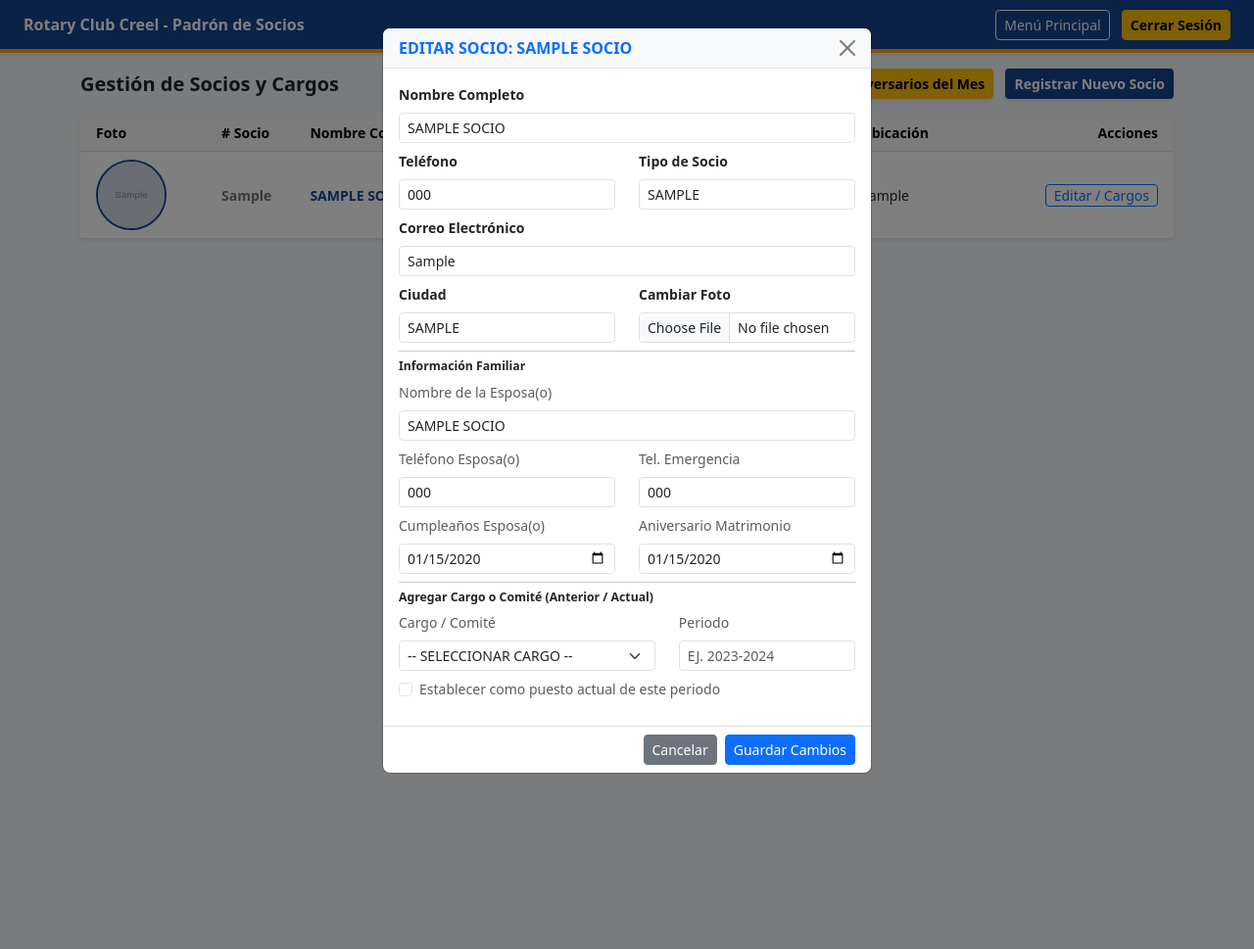
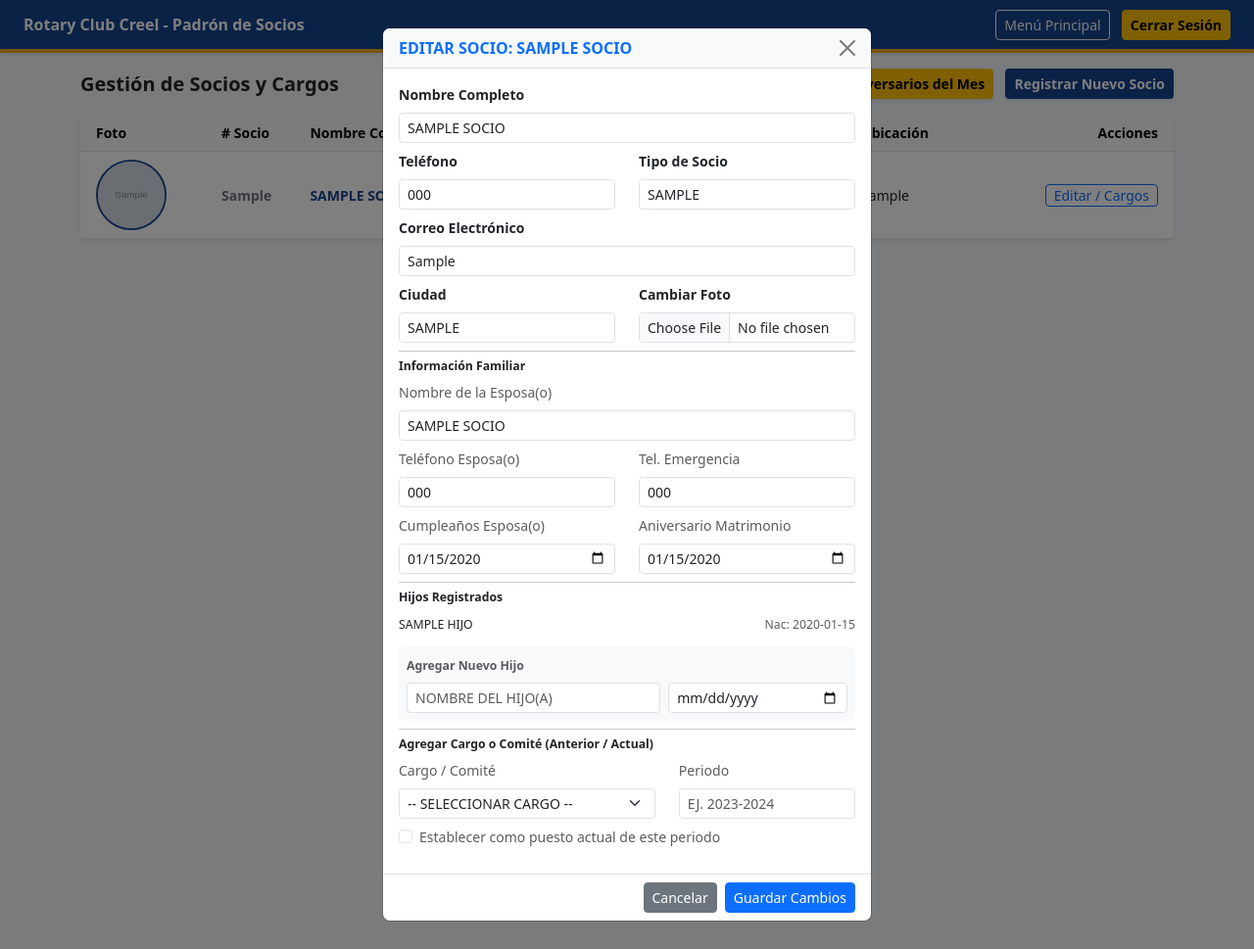
Before and after one commit to Patricio-adm/rotarycreel, a Flask app: page /socios in a window 1280 px wide, after a click on "Editar / Cargos". Shown: the whole page at 98% size. Run offline with Flask 3, Linux system fonts and the light colour scheme; the visitor is signed in with stand-in values (Sample User, id 1); tables that the repository leaves empty hold one stand-in row (values such as "Sample post"); grey boxes marked "Sample" are stand-in pictures.

Commit message:
socios.html  app.py

```diff
--- a/app.py
+++ b/app.py
@@ -54,7 +54,7 @@ class AutoridadRotaria(db.Model):
     id = db.Column(db.Integer, primary_key=True)
     nombre = db.Column(db.String(150), nullable=False)
     cargo = db.Column(db.String(150), nullable=False)
-    nivel = db.Column(db.String(50), nullable=False)  # 'Internacional' o 'Distrital'
+    nivel = db.Column(db.String(50), nullable=False)
     correo = db.Column(db.String(100))
     telefono = db.Column(db.String(50))
 
@@ -133,7 +133,12 @@ def gestion_socios():
     if 'user_id' not in session:
         return redirect(url_for('login'))
 
-    lista_socios = Socio.query.all()
+    try:
+        lista_socios = Socio.query.all()
+    except Exception as e:
+        print(f"Error consultando socios: {e}")
+        lista_socios = []
+
     return render_template('socios.html', socios=lista_socios)
 
 @app.route('/socios/editar/<int:id>', methods=['POST'])
@@ -144,7 +149,7 @@ def editar_socio(id):
     socio = Socio.query.get_or_404(id)
     socio.nombre_completo = to_upper(request.form.get('nombre_completo'))
     socio.telefono = to_upper(request.form.get('telefono'))
-    socio.correo = request.form.get('correo') # El correo se respeta en minúsculas/normal
+    socio.correo = request.form.get('correo')
     socio.tipo_socio = to_upper(request.form.get('tipo_socio'))
     socio.ciudad = to_upper(request.form.get('ciudad'))
 
@@ -162,6 +167,18 @@ def editar_socio(id):
 
     socio.fecha_nacimiento_esposa = parse_date(request.form.get('fecha_nacimiento_esposa'))
     socio.aniversario_matrimonio = parse_date(request.form.get('aniversario_matrimonio'))
+
+    # Procesar adición de nuevo hijo si se proporcionó nombre
+    nombre_nuevo_hijo = to_upper(request.form.get('nombre_hijo_nuevo'))
+    fecha_nuevo_hijo = parse_date(request.form.get('fecha_hijo_nuevo'))
+
+    if nombre_nuevo_hijo:
+        nuevo_hijo = Hijo(
+            socio_id=socio.id,
+            nombre=nombre_nuevo_hijo,
+            fecha_nacimiento=fecha_nuevo_hijo
+        )
+        db.session.add(nuevo_hijo)
 
     try:
         file = request.files.get('foto_archivo')
@@ -194,7 +211,7 @@ def editar_socio(id):
         db.session.add(cargo_db)
 
     db.session.commit()
-    flash('Información del socio, familia y cargos actualizados correctamente', 'success')
+    flash('Información del socio, familia, hijos y cargos actualizados correctamente', 'success')
     return redirect(url_for('gestion_socios'))
 
 @app.route('/cumpleanos-mes')
--- a/templates/socios.html
+++ b/templates/socios.html
@@ -289,6 +289,34 @@
                                                         </div>
                                                     </div>
 
+                                                    <!-- Sección de Hijos Existentes y Agregar Nuevo -->
+                                                    <hr class="my-2">
+                                                    <h6 class="fw-bold text-dark small">Hijos Registrados</h6>
+                                                    {% if socio.hijos %}
+                                                        <ul class="list-group list-group-flush mb-2 small">
+                                                            {% for hijo in socio.hijos %}
+                                                                <li class="list-group-item px-0 py-1 bg-transparent d-flex justify-content-between align-items-center">
+                                                                    <span style="text-transform: uppercase;">{{ hijo.nombre }}</span>
+                                                                    <span class="text-muted">Nac: {{ hijo.fecha_nacimiento or 'N/D' }}</span>
+                                                                </li>
+                                                            {% endfor %}
+                                                        </ul>
+                                                    {% else %}
+                                                        <p class="text-muted small mb-2">No hay hijos registrados actualmente.</p>
+                                                    {% endif %}
+
+                                                    <div class="bg-light p-2 rounded mb-2">
+                                                        <label class="form-label text-muted fw-semibold small">Agregar Nuevo Hijo</label>
+                                                        <div class="row g-2">
+                                                            <div class="col-7">
+                                                                <input type="text" class="form-control form-control-sm" name="nombre_hijo_nuevo" placeholder="NOMBRE DEL HIJO(A)">
+                                                            </div>
+                                                            <div class="col-5">
+                                                                <input type="date" class="form-control form-control-sm" name="fecha_hijo_nuevo">
+                                                            </div>
+                                                        </div>
+                                                    </div>
+
                                                     <hr class="my-2">
                                                     <h6 class="fw-bold text-dark small">Agregar Cargo o Comité (Anterior / Actual)</h6>
                                                     <div class="row mb-2">
```
